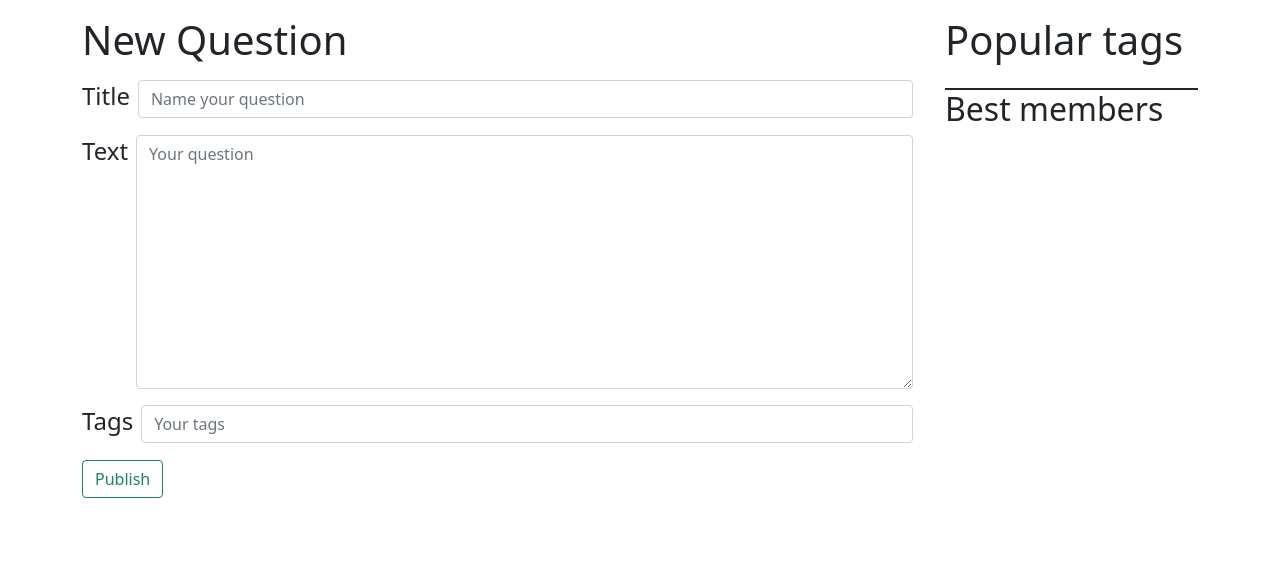
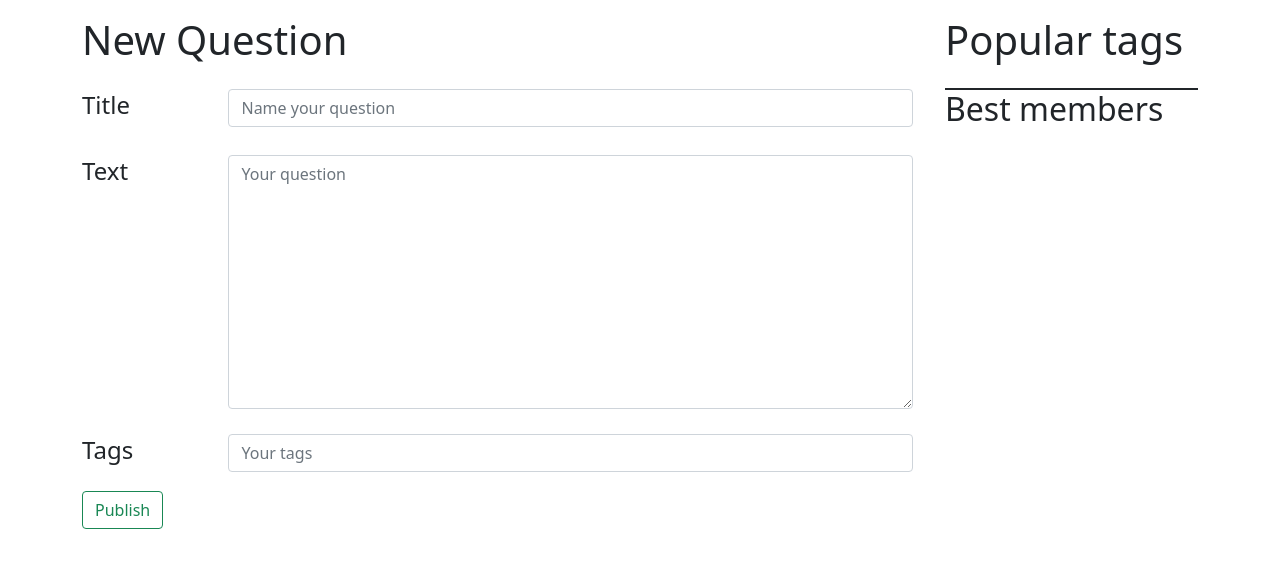
Before and after one commit to Imperialmelon/AskMe_Ivanov, a Django app: page /ask/ in a window 1280 px wide. Shown: the part 68-636 px from the top of the page. Run offline with Django 5.2, Linux system fonts and the light colour scheme; data that the repository does not hold is empty; some libraries are stand-ins or nearby versions.

Commit message:
fixed forms 2

```diff
--- a/askme/app/templates/askme/questions/ask.html
+++ b/askme/app/templates/askme/questions/ask.html
@@ -13,15 +13,15 @@
  <div class="d-flex-column">
                 <h1 class="mb-3">New Question</h1>
                 <div class="d-flex gap-2 align-items-baseline mb-3">
-                    <h4>Title</h4>
+                    <p class="col-2 col-form-label fs-4" style="font-weight: 500;">Title</p>
                     <input class="form-control" type="text" placeholder="Name your question" aria-label="default input example">
                 </div>
                 <div class="d-flex gap-2 align-items-baseline mb-3">
-                    <h4>Text</h4>
+                    <p class="col-2 col-form-label fs-4" style="font-weight: 500;">Text</p>
                     <textarea class="form-control" id="exampleFormControlTextarea1" rows="10" cols="50" placeholder="Your question"></textarea>
                 </div>
                 <div class="d-flex gap-2 align-items-baseline mb-3">
-                    <h4>Tags</h4>
+                    <p class="col-2 col-form-label fs-4" style="font-weight: 500;">Tags</p>
                     <input class="form-control" type="text" placeholder="Your tags" aria-label="default input example">
                 </div>
                 <button class="btn btn-outline-success">
```
